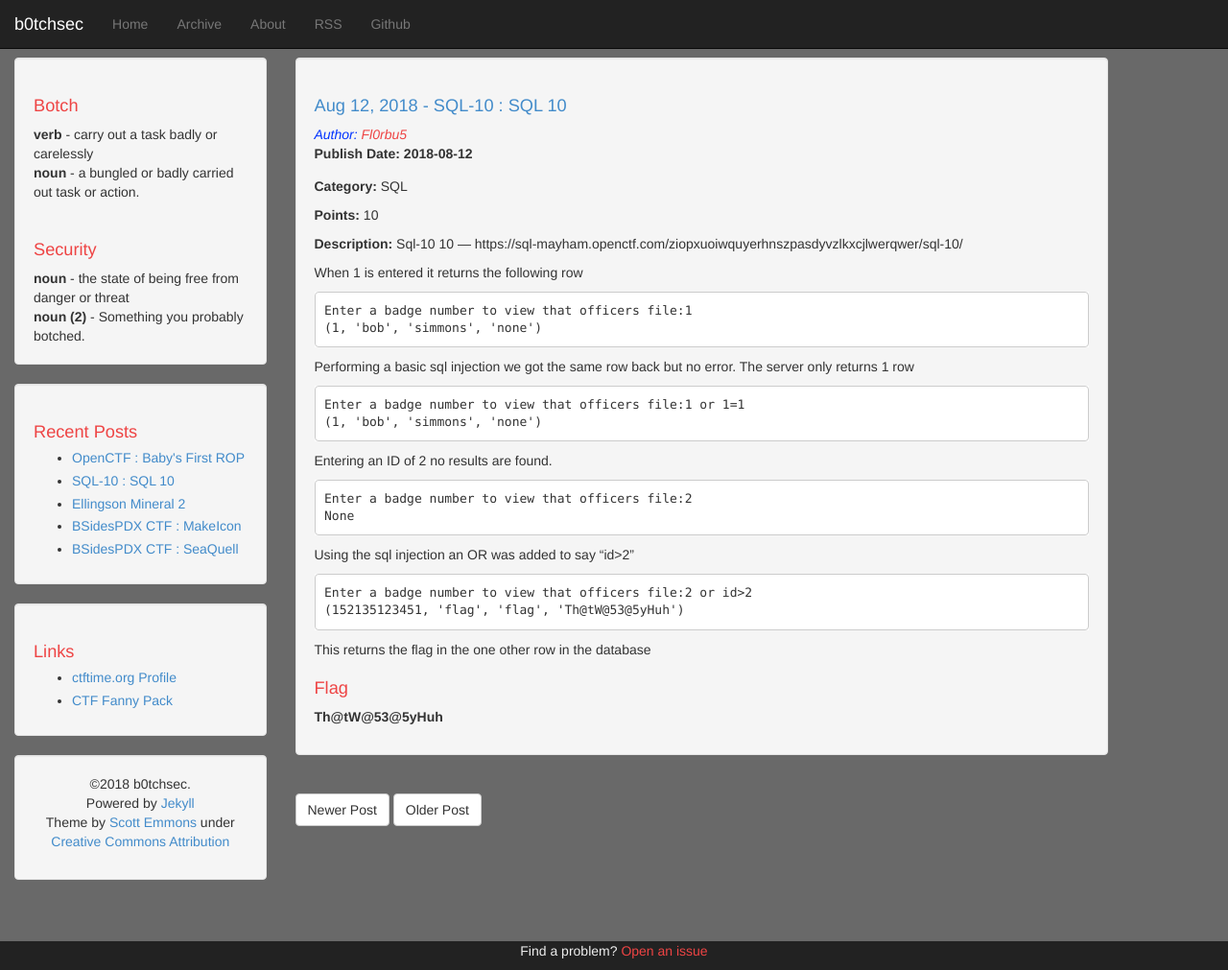
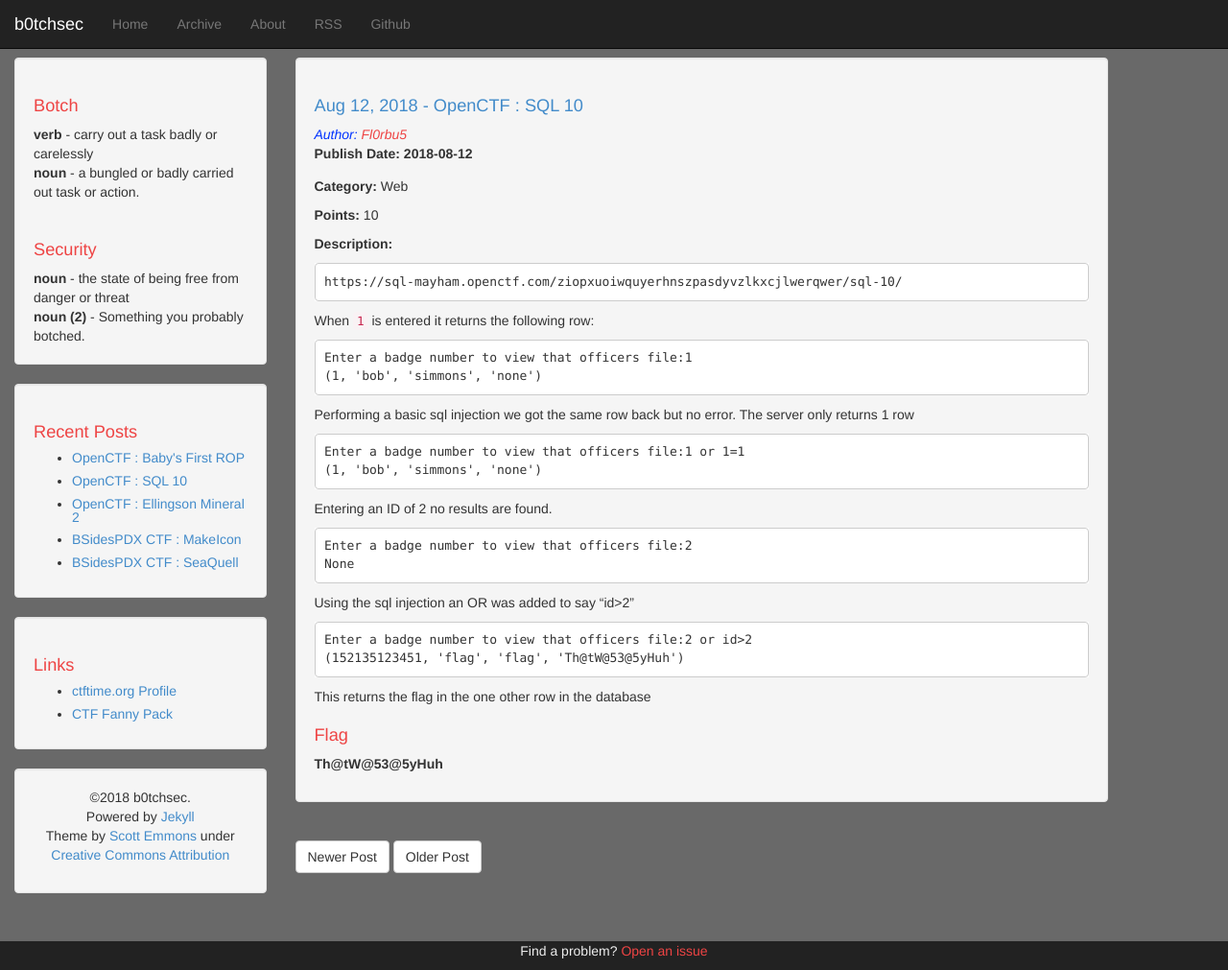
Before and after one commit to b0tchsec/b0tchsec.github.io, a Jekyll site: the page built from 2018/openctf/_posts/2018-08-12-sql10.md, in a window 1280 px wide and 1011 px high. Shown: the whole window at 96% size. Built offline with Jekyll 4.4.1, drawn with Linux system fonts in a browser that asks for light colours.

Commit message:
Formatting fixes

````diff
--- a/2018/openctf/_posts/2018-08-12-EllingsonMineral2.md
+++ b/2018/openctf/_posts/2018-08-12-EllingsonMineral2.md
@@ -1,15 +1,15 @@
 ---
 layout: post
-title: "Ellingson Mineral 2"
+title: "OpenCTF : Ellingson Mineral 2"
 author: Fl0rbu5
 date: 2018-08-12 2:37:59 -0700
-slug: OSINT
+slug: ellingsonmineral2
 category:
 - 2018
 - openctf
 ---
-**Category:**
-OSINT
+**Category:** OSINT
+
 **Points:** 100
 
 **Description:**
--- a/2018/openctf/_posts/2018-08-12-sql10.md
+++ b/2018/openctf/_posts/2018-08-12-sql10.md
@@ -1,24 +1,24 @@
 ---
 layout: post
-title: "SQL-10 : SQL 10"
+title: "OpenCTF : SQL 10"
 author: Fl0rbu5
 date: 2018-08-12 2:37:59 -0700
-slug: sql-10
+slug: sql10
 category:
 - 2018
 - openctf
 ---
-**Category:** SQL
+**Category:** Web
 
 **Points:** 10
 
 **Description:**
-Sql-10 10 ---
+```
 https://sql-mayham.openctf.com/ziopxuoiwquyerhnszpasdyvzlkxcjlwerqwer/sql-10/
+```
 
 
-
-When 1 is entered it returns the following row
+When `1` is entered it returns the following row:
 
 ```
 Enter a badge number to view that officers file:1
````
